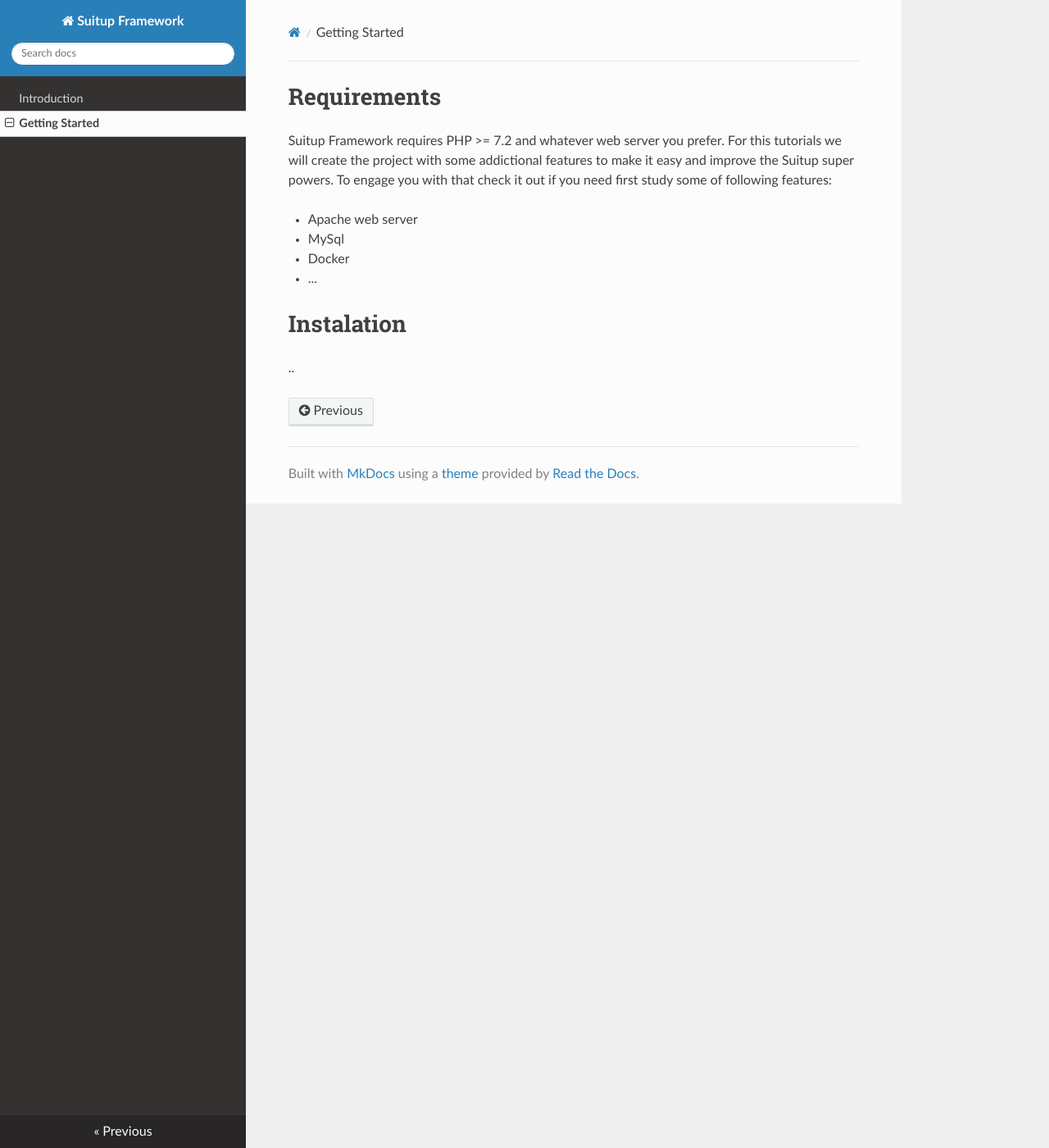
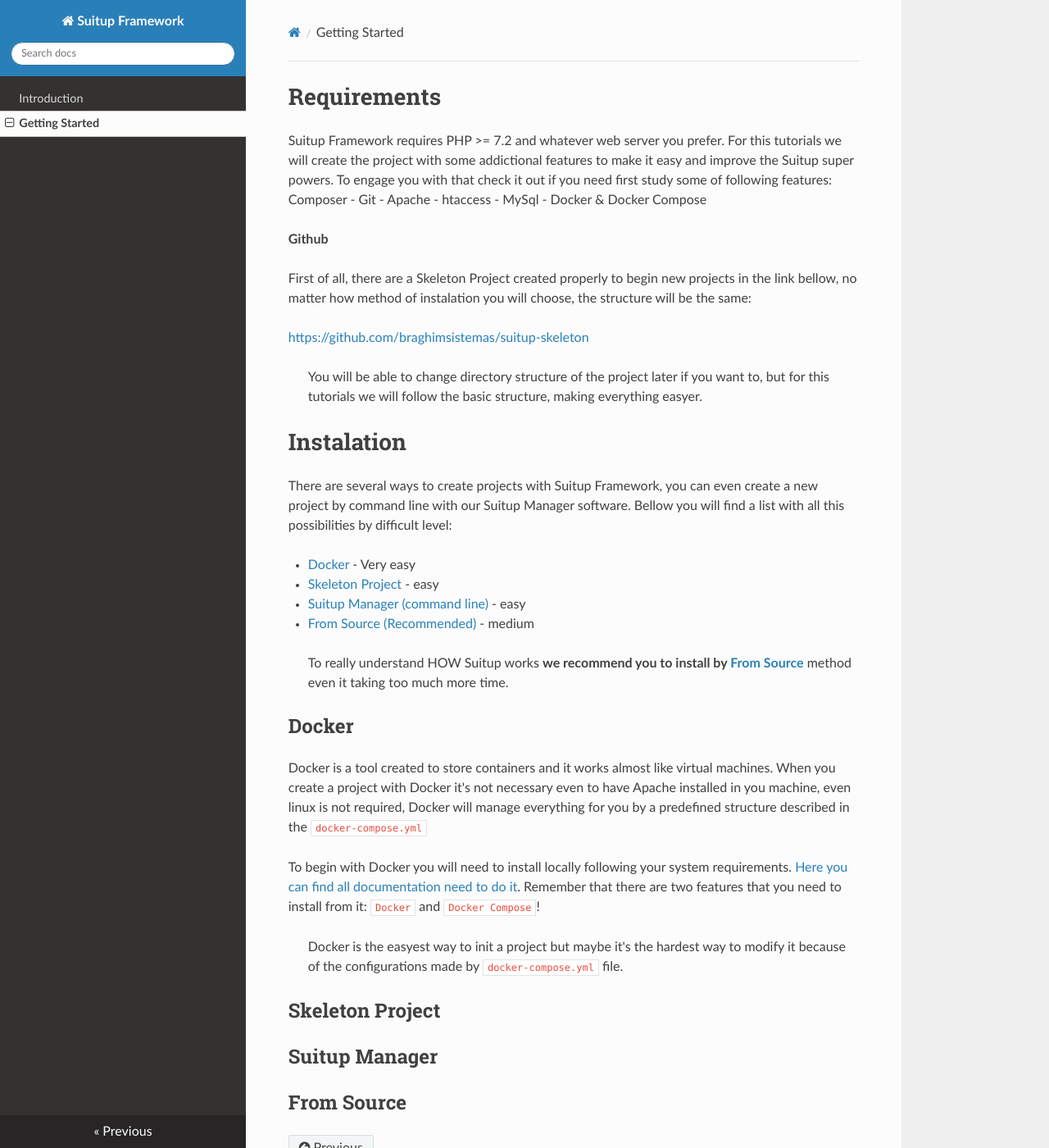
Before and after one commit to braghimsistemas/suitup-php, an MkDocs documentation site: the page built from docs/Getting Started/index.md, in a window 1280 px wide and 1400 px high. Shown: the whole window at 82% size. Built offline with MkDocs 1.6.1, drawn with Linux system fonts in a browser that asks for light colours; nearby versions of some CDN libraries.

Commit message:
Documentation getting started

```diff
--- a/docs/Getting Started/index.md
+++ b/docs/Getting Started/index.md
@@ -1,13 +1,37 @@
 # Requirements
 
 Suitup Framework requires PHP >= 7.2 and whatever web server you prefer. For this tutorials we
-will create the project with some addictional features to make it easy and improve the Suitup super powers. To engage you with that check it out if you need first study some of following features:
+will create the project with some addictional features to make it easy and improve the Suitup super powers. To engage you with that check it out if you need first study some of following features: Composer - Git - Apache - htaccess - MySql - Docker & Docker Compose
 
-  - Apache web server
-  - MySql
-  - Docker
-  - ...
+**Github**
+
+First of all, there are a Skeleton Project created properly to begin new projects in the link bellow, no matter how method of instalation you will choose, the structure will be the same:
+
+[https://github.com/braghimsistemas/suitup-skeleton](https://github.com/braghimsistemas/suitup-skeleton)
+
+  > You will be able to change directory structure of the project later if you want to, but for this tutorials we will follow the basic structure, making everything easyer.
 
 # Instalation
 
-..
+There are several ways to create projects with Suitup Framework, you can even create a new project by command line with our Suitup Manager software. Bellow you will find a list with all this possibilities by difficult level:
+
+  - [Docker](#docker) - Very easy
+  - [Skeleton Project](#skeleton-project) - easy
+  - [Suitup Manager (command line)](#suitup-manager) - easy
+  - [From Source (Recommended)](#from-source) - medium
+
+  > To really understand HOW Suitup works **we recommend you to install by [From Source](#from-source)** method even it taking too much more time.
+
+## Docker
+
+Docker is a tool created to store containers and it works almost like virtual machines. When you create a project with Docker it's not necessary even to have Apache installed in you machine, even linux is not required, Docker will manage everything for you by a predefined structure described in the `docker-compose.yml`
+
+To begin with Docker you will need to install locally following your system requirements. [Here you can find all documentation need to do it](https://www.docker.com/get-started). Remember that there are two features that you need to install from it: `Docker` and `Docker Compose`!
+
+  > Docker is the easyest way to init a project but maybe it's the hardest way to modify it because of the configurations made by `docker-compose.yml` file.
+
+## Skeleton Project
+
+## Suitup Manager
+
+## From Source
```
